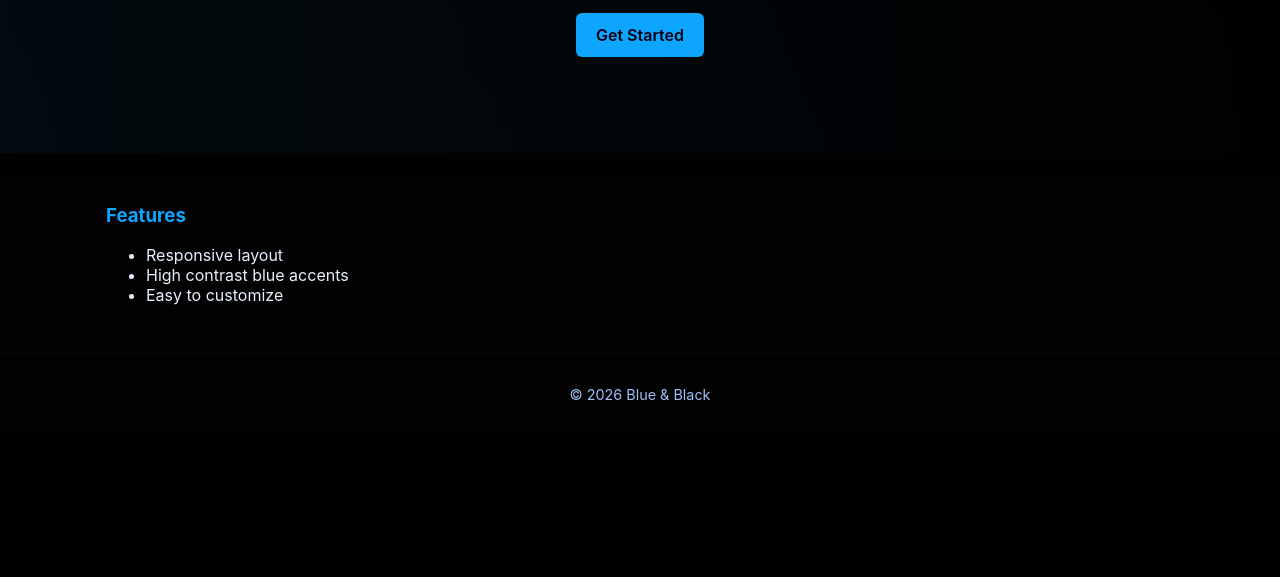
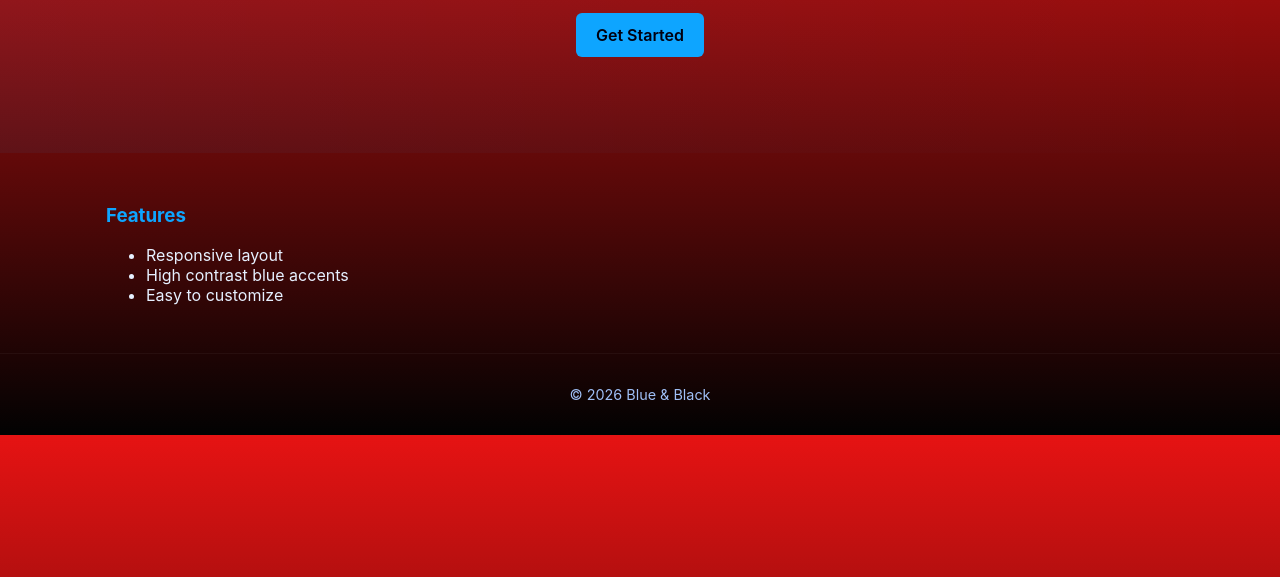
Before and after one commit to BNeish11/unreal-dev-day-2026, a plain HTML site: page index.html in a window 1280 px wide. Shown: the part 223-800 px from the top of the page. Drawn offline with Linux system fonts and the light colour scheme.

Commit message:
changed bg to red

```diff
--- a/styles.css
+++ b/styles.css
@@ -1,5 +1,5 @@
 :root{
-  --bg:#000;
+  --bg:#e61313;
   --panel:#071126;
   --accent:#0ea5ff;
   --muted:#93c5fd;
```
